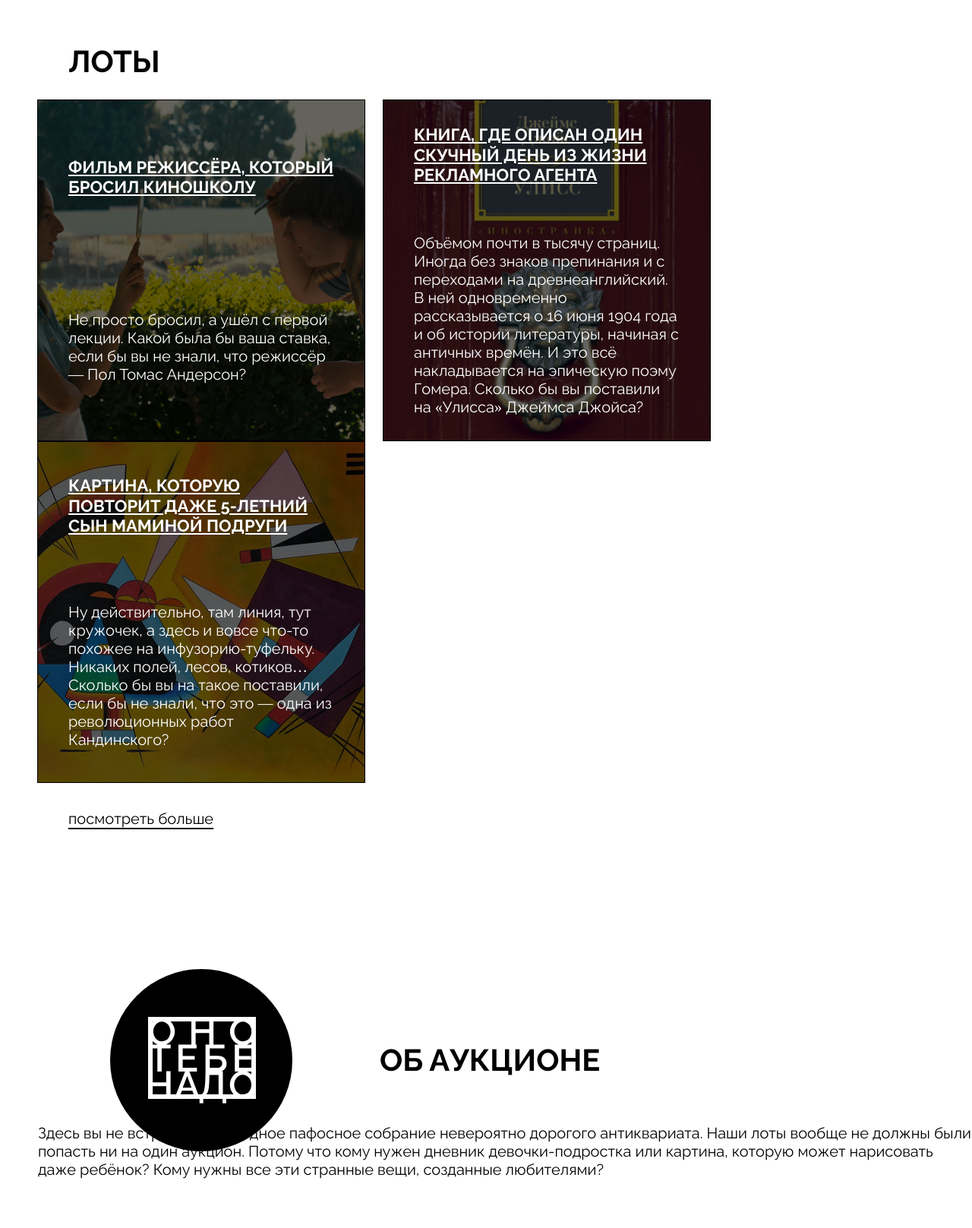
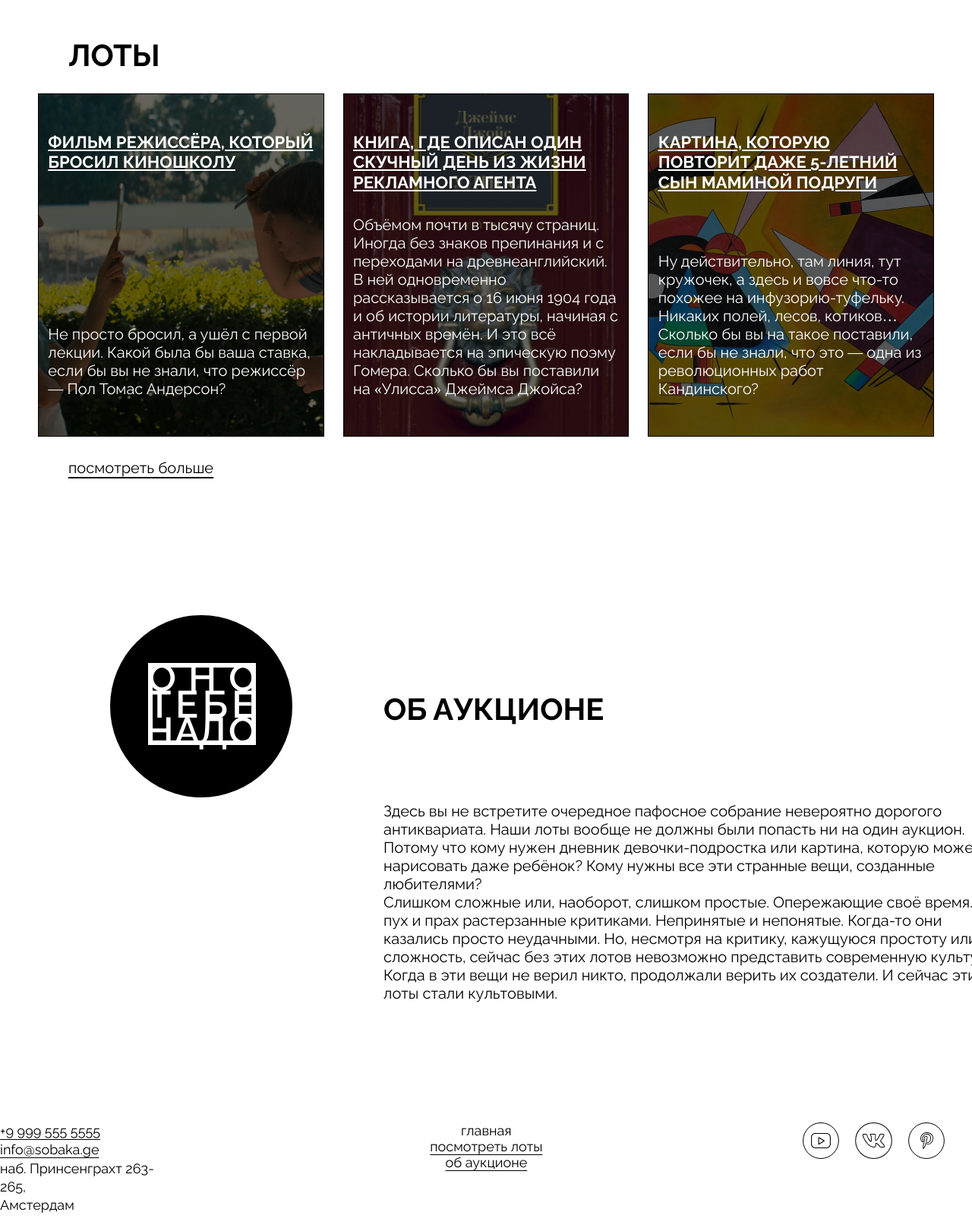
Before and after one commit to Mimommm/ono-tebe-nado, a plain HTML site: page index.html in a window 1280 px wide. Shown: the part 1180-2797 px from the top of the page at 76% size. Drawn offline with Linux system fonts and the light colour scheme.

Commit message:
footer kostil

```diff
--- a/index.html
+++ b/index.html
@@ -13,7 +13,7 @@
     <section class="header">
       <nav class="header__menu">
         <ul class="header__links-list">
-          <li class="header__links-list header__links-list-item_no-bullit">
+          <li class="header__links-list header__links-list-item header__links-list-item_no-bullit">
             <a class="header__link_active" href="#">главная</a>
           </li>
           <li class="header__link header__links-list-item">
@@ -134,35 +134,36 @@
           посмотреть больше
         </p>
       </section>
+
       <section class="about">
         <div class="about__column">
         <div class="about__logo">
           <img class="about__logo-image" src="/images/logo-white.svg" alt="Логотип секции эбаут">
         </div>
-          <h4 class="about__title">
+          <h2 class="about__title">
             Об аукционе
-          </h4>
+          </h2>
           <p class="about__text">
             Здесь вы не встретите очередное пафосное собрание невероятно дорогого антиквариата. Наши лоты вообще не должны были попасть ни на один аукцион. Потому что кому нужен дневник девочки-подростка или картина, которую может нарисовать даже ребёнок? Кому нужны все эти странные вещи, созданные любителями?
           </p>
-          <!-- <p class="about__text">
+          <p class="about__text_second">
             Слишком сложные или, наоборот, слишком простые. Опережающие своё время. В пух и прах растерзанные критиками. Непринятые и непонятые. Когда-то они казались просто неудачными. Но, несмотря на критику, кажущуюся простоту или сложность, сейчас без этих лотов невозможно представить современную культуру. Когда в эти вещи не верил никто, продолжали верить их создатели. И сейчас эти лоты стали культовыми.
           </p>
-        -->
         </div>
       </section>
     </main>
       <section class="footer">
         <!--К этому тегу применяются браузерные стили. Их нужно будет сбросить и написать свои.-->
         <address class="address">
-          <p class="header__address">
+          <!-- не класс address, а дочерний класс чтобы применить grid-aria  -->
+          <p class="footer__address">
           <a href="tel:+99995555555">+9 999 555 5555</a>
           <a href="mailto:info@sobaka.ge">info@sobaka.ge</a>
             наб. Принсенграхт 263-265,<br>
             Амстердам
           </p>
         </address>
-        <nav class="footer__menu">
+        <div class="footer__menu">
           <ul class="footer__menu-list">
             <li class="footer__menu-list footer__menu-list-item">
               <a class="footer__menu-link_active" href="#">главная</a>
@@ -174,9 +175,11 @@
               <a href="#">об аукционе</a>
             </li>
           </ul>
-        </nav>
-      <a class="header__logo">
-        <img class="header__logo header__logo-image" src="/images/logo-black.svg" alt="Логотип хэдэра">
+        </div>
+      <a class="footer__social-list">
+        <img class="footer__social-list footer__social-list-item" src="images/yt.svg" alt="Логотип Ютьюб">
+        <img class="footer__social-list footer__social-list-item" src="images/vk.svg" alt="Логотип ВК">
+        <img class="footer__social-list footer__social-list-item" src="/images/pinterest.svg" alt="Логотип Пинтерест">
       </a>
           </p>
         </address>
--- a/styles/style.css
+++ b/styles/style.css
@@ -28,7 +28,7 @@
   font-size: 18px;
   font-style: normal;
   font-weight: 400;
-  margin-left: 26px;
+  padding-right: 32px;
   list-style: circle;
   text-underline-offset: 4px;
 }
@@ -36,7 +36,8 @@
 /* посмотреть margin - лишний */
 
 header__links-list-item_no-bullit {
-  margin-left: 0;
+  list-style-type: none;
+  padding-right: 26px;
 }
 .header__link {
   /* а че вообще здесь писать????? */
@@ -52,7 +53,6 @@
   align-items: flex-start;
   justify-content: center;
   max-width: 148px;
-  padding-bottom: 4px;
 }
 
 .header__logo-image {
@@ -62,19 +62,22 @@
 
 .address {
   display: flex;
-  flex-direction: row;
   justify-content: flex-end;
   align-items: center;
   width: calc((100% - 148px) / 2);
-  margin: 0;
-	padding: 0;
 }
 
 .header__address {
   display: flex;
   flex-direction: column;
+  text-underline-offset: 4px;
+  color: #000;
+  font-family: Raleway;
+  font-size: 18px;
+  font-style: normal;
+  font-weight: 400;
   line-height: 24.3px;
-  text-underline-offset: 4px;
+  padding-right: 3px;
 }
 
 /*height*/
@@ -91,6 +94,8 @@
 
 .overlay {
   position: absolute;
+  display: flex;
+  align-items: center;
   z-index: 1;
   width: 100%;
   height: 100%;
@@ -103,12 +108,9 @@
   position: absolute;
   max-width: 1340px;
   min-height: 355px;
-  margin: 165px 50px 237px;
-  right: 0px;
-  left: 0px;
-  bottom: 0px;
-  top: 0px;
-  margin-bottom: 217px;
+  margin: 165px 50px;
+  right: 0;
+  left: 0;
   z-index: 2;
   color: #FFF;
   font-size: 100px;
@@ -124,13 +126,14 @@
   position: relative;
   max-width: 1340px;
   min-height: 115px;
+  margin-bottom: 12px;
 }
 
 .aligned-text_center {
   display: flex;
   justify-content: center;
   max-width: 1280px;
-  margin: 20px 0;
+  margin-bottom: 5px;
 }
 
 .aligned-text_right {
@@ -153,8 +156,8 @@
   position: static;
   justify-content: flex-end;
   align-items: flex-end;
-  padding-bottom: 62px;
-  padding-left: 50px;
+  padding-bottom: 70px;
+  padding-right: 2px;
 }
 
 .cover__description-text {
@@ -165,7 +168,7 @@
   font-weight: 400;
   line-height: 28px;
   text-transform: uppercase;
-  word-spacing: 20px;
+  word-spacing: 17px;
   z-index: 3;
 }
 
@@ -182,7 +185,7 @@
   text-transform: uppercase;
   z-index: 3;
   background-color: transparent;
-  margin: 0 50px 0px 70px
+  margin: 0 50px 0px 85px;
 }
 
 /* доделать кнопку засчет отсутствия скрола по горизонтали */
@@ -196,7 +199,7 @@
 
 .lots {
   max-width: 1440px;
-  padding: 180px 50px 3px;
+  padding: 172px 50px 3px;
 }
 
 .lots__heading {
@@ -213,19 +216,21 @@
 .lots__card-list {
   display: flex;
   flex-wrap: wrap;
-  column-gap: 25px;
+  gap: 25px;
+  list-style-type: none;
 }
 
 /* подумать min/max width и height*/
 .lots__card-list-item {
   display: flex;
   flex-direction: column;
-  justify-content: space-around;
-  align-items: center;
+  justify-content: space-between;
+  /* align-items: center; */
+  flex-grow: 1;
+  position: relative;
+  /* width: 430px; */
+  min-height: 450px;
   color: #fff;
-  position: relative;
-  width: 430px;
-  list-style-type: none;
 }
 
 
@@ -262,6 +267,7 @@
 }
 /* подумать min/max width и height и в .lots__card-list-item .card  */
 .card__title {
+  top: 50px;
   width: 350px;
   max-height: 80px;
   position: relative;
@@ -276,6 +282,7 @@
 }
 /* подумать min/max width и height и в .lots__card-list-item .card*/
 .card__text {
+  bottom: 50px;
   width: 350px;
   max-height: 240px;
   position: relative;
@@ -296,13 +303,13 @@
   line-height: normal;
   text-decoration: underline;
   text-underline-offset: 5px;
-  padding: 35px 0 0 40px;
+  padding: 29px 0 0 40px;
 }
 
 .about {
   max-width: 1340px;
   width: 100%;
-  margin: 180px 50px;
+  margin: 179px 50px;
 }
 
 .about__logo {
@@ -327,9 +334,10 @@
 /*вроде не нужен min-height: 388px;*/
 .about__column {
   display: grid;
-  grid-template-columns: 430px 2fr;
-  grid-template-rows: 100px 46px 100px 97px 25px 119px;
-  align-items: center;
+  grid-template-columns: 435px 2fr;
+  grid-template-rows: 100px 46px 100px 97px 146px;
+  /* grid-template-rows: 100px 46px 100px 97px 25px 119px; */
+  align-items: flex-start;
   column-gap: 20px;
 }
 
@@ -337,7 +345,6 @@
 .about__title {
   text-transform: uppercase;
   grid-area: 2/2/3/3;
-  column-gap: 25px;
   color: #000;
   font-family: Raleway;
   font-size: 40px;
@@ -348,9 +355,9 @@
 }
 /*возможно изменить на inline-block*/
 .about__text {
-  display: inline-block;
-  position: absolute;
-  grid-area: 2/4/3/5;
+  /* display: inline-block; */
+  /* position: absolute; */
+  grid-area: 4/2/5/3;
   color: #000;
   font-family: Raleway;
   font-size: 20px;
@@ -359,41 +366,52 @@
   line-height: normal;
 }
 
+.about__text_second {
+  grid-area: 5/2/6/3;
+  color: #000;
+  font-family: Raleway;
+  font-size: 20px;
+  font-style: normal;
+  font-weight: 400;
+  line-height: normal;
+  padding-top: 23px;
+}
 
 .footer {
   display: flex;
   max-width: 1440px;
   min-height: 109px;
-  margin: 0 50px 50px;
 }
 
-.address p:nth-of-type(2) {
-  display: flex;
-  flex-direction: row;
-  justify-content: flex-end;
-  align-items: flex-start;
-  width: calc((100% - 148px) / 2);
-  margin: 0;
-	padding: 0;
-}
+/* grid-template-columns: repeat(3, 1fr); */
+  /* grid-template-rows: 25px 1fr 2fr; */
 
-.header__address p:nth-of-type(2) {
+.footer__address {
   display: flex;
   flex-direction: column;
+  text-underline-offset: 4px;
+  color: #000;
+  font-family: Raleway;
+  font-size: 18px;
+  font-style: normal;
+  font-weight: 400;
   line-height: 24.3px;
-  text-underline-offset: 4px;
+  padding-right: 3px;
+  padding-right: 202px;
+  padding-bottom: 13px;
 }
 
 .footer__menu {
   display: flex;
-  flex-direction: row;
-  align-items: flex-start;
+  justify-content: center;
   width: calc((100% - 148px) / 2);
+  padding-right: 33px;
 }
 
 .footer__menu-list {
   display: flex;
   flex-direction: column;
+  align-items: center;
 }
 
 .footer__menu-list-item {
@@ -402,14 +420,13 @@
   font-size: 18px;
   font-style: normal;
   font-weight: 400;
-  margin-left: 26px;
   list-style: circle;
   text-underline-offset: 4px;
   list-style-type: none;
 }
 
 .footer__menu-link {
-  /* а че вообще здесь писать????? */
+
 }
 
 .footer__menu-link_active {
@@ -418,16 +435,14 @@
 
 .footer__social-list {
   display: flex;
-  flex-direction: row;
-  align-items: flex-start;
-  justify-content: center;
-  max-width: 148px;
-  padding-bottom: 4px;
+  justify-content: flex-end;
+  width: calc((100% - 246px) / 2);
+  height: 48px;
+  padding-right: 17px;
 }
 
 .footer__social-list-item {
-  width: 148px;
-  height: 105px;
+
 }
 
 .footer__social-link {
```
